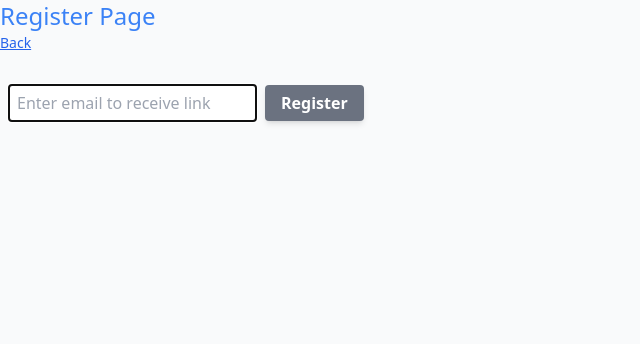
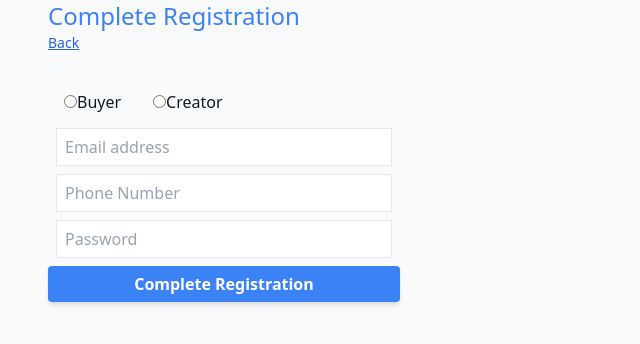
Before and after one commit to rmauritsson/printeebo_client, a React (Create React App) app: page /register/complete in a window 1280 px wide. Shown: the top 344 px of the page, without its empty margins (0-640 px from the left). Built offline with nearby package versions, Linux system fonts and the light colour scheme; no server answers.

Commit message:
Enabled passwordless signin and update password in firebase

```diff
--- a/src/App.js
+++ b/src/App.js
@@ -14,8 +14,8 @@ function App() {
       <Router>
         <Switch>
           <Route path="/login" component={Login} />
+          <Route path="/register/complete" component={CompleteRegistration} />
           <Route path="/register" component={Register} />
-          <Route path="/register/complete" component={CompleteRegistration} />
           <Route path="/" component={Home} exact />
         </Switch>
       </Router>
--- a/src/pages/Home.js
+++ b/src/pages/Home.js
@@ -2,7 +2,7 @@ import Header from "../components/navigation/Header";
 
 const Home = () => {
   return (
-    <div>
+    <div className="container mx-auto px-12">
       <Header />
       <h1 className="text-2xl text-blue-500">Home Page</h1>
     </div>
--- a/src/pages/auth/CompleteRegistration.js
+++ b/src/pages/auth/CompleteRegistration.js
@@ -1,39 +1,102 @@
+import { useEffect } from "react";
 import { Link } from "react-router-dom";
+import { toast } from "react-toastify";
 import { useState } from "react/cjs/react.development";
+import { auth } from "../../firebase";
 
-const CompleteRegistration = () => {
+const CompleteRegistration = ({ history }) => {
   const [registrationEmail, setRegistrationEmail] = useState("");
+  const [password, setPassword] = useState("");
+  const [phoneNumber, setPhoneNumber] = useState("");
+  const [role, setRole] = useState("");
 
-  const handleSubmit = (e) => {
+  useEffect(() => {
+    const email = localStorage.getItem("emailForRegistration");
+    setRegistrationEmail(email);
+  }, []);
+
+  const handleSubmit = async (e) => {
     e.preventDefault();
+
+    try {
+      // Sign in user without password
+
+      if (password && phoneNumber && role) {
+        const url = window.location.href;
+        const result = await auth.signInWithEmailLink(registrationEmail, url);
+
+        if (result.user.emailVerified) {
+          //remove email from localStorage
+          localStorage.removeItem("emailForRegistration");
+          //get user id token
+
+          let user = auth.currentUser;
+          await user.updatePassword(password);
+
+          const idTokenResult = await user.getIdTokenResult();
+
+          //populate user in redux store
+          //result.user.displayName
+          //redirect
+          history.push("/");
+        }
+      } else {
+        toast.error("Please fill in all the fields and submit");
+      }
+    } catch (err) {
+      toast.error(err.message);
+      console.log("Error on Complete Registration", err);
+    }
   };
 
   return (
-    <div>
+    <div className="container mx-auto px-12">
       <h1 className="text-2xl text-blue-500">Complete Registration</h1>
       <Link to="/" className="p-0 text-[14px]">
         Back
       </Link>
 
       <div className="mt-[2rem]">
-        <form onSubmit={handleSubmit}>
+        <form className="flex flex-col w-[22rem]" onSubmit={handleSubmit}>
+          <div className="flex mb-2" onChange={(e) => setRole(e.target.value)}>
+            <div className="p-2 mx-2">
+              <input type="radio" name="role" id="buyer" value="buyer" />
+              <label htmlFor="buyer">Buyer</label>
+            </div>
+            <div className="p-2 mx-2">
+              <input type="radio" name="role" id="creator" value="creator" />
+              <label htmlFor="creator">Creator</label>
+            </div>
+          </div>
+
           <input
-            className="border p-2 mx-2"
+            className="border p-2 mx-2 mb-2"
             type="text"
-            autoFocus
             value={registrationEmail}
             onChange={(e) => setRegistrationEmail(e.target.value)}
-            placeholder="Enter email to receive link"
+            placeholder="Email address"
+            readOnly
+          />
+          <input
+            className="border p-2 mx-2 mb-2"
+            type="text"
+            value={phoneNumber}
+            onChange={(e) => setPhoneNumber(e.target.value)}
+            placeholder="Phone Number"
+          />
+          <input
+            className="border p-2 mx-2 mb-2"
+            type="text"
+            value={password}
+            onChange={(e) => setPassword(e.target.value)}
+            placeholder="Password"
           />
           <button
+            className="border p-2 mx-2"
             type="submit"
-            className={
-              registrationEmail
-                ? "btn-primary btn-active"
-                : "btn-primary btn-disabled"
-            }
+            className="btn-primary btn-active"
           >
-            Register
+            Complete Registration
           </button>
         </form>
       </div>
--- a/src/pages/auth/Register.js
+++ b/src/pages/auth/Register.js
@@ -7,9 +7,10 @@ const Register = () => {
   const [registrationEmail, setRegistrationEmail] = useState("");
   const [isValid, setIsValid] = useState(false);
   const [validationMessage, setValidationMessage] = useState("");
+
   const notification = () =>
     toast.success(
-      `Click the link sent to ${registrationEmail} to complete your registration`
+      `Using the same device, click the link sent to ${registrationEmail} to complete your registration`
     );
 
   const emailValidation = () => {
@@ -23,7 +24,7 @@ const Register = () => {
 
     //Send email for verification in firebase
     const config = {
-      url: "http://localhost:3000/complete-registration",
+      url: process.env.REACT_APP_REGISTER_REDIRECT_URL,
       handleCodeInApp: true,
     };
 
@@ -48,8 +49,8 @@ const Register = () => {
   };
   //
   return (
-    <div>
-      <h1 className="text-2xl text-blue-500">Register Page</h1>
+    <div className="container mx-auto px-12">
+      <h1 className="text-2xl text-blue-500">Registration</h1>
       <Link to="/" className="p-0 text-[14px]">
         Back
       </Link>
```
